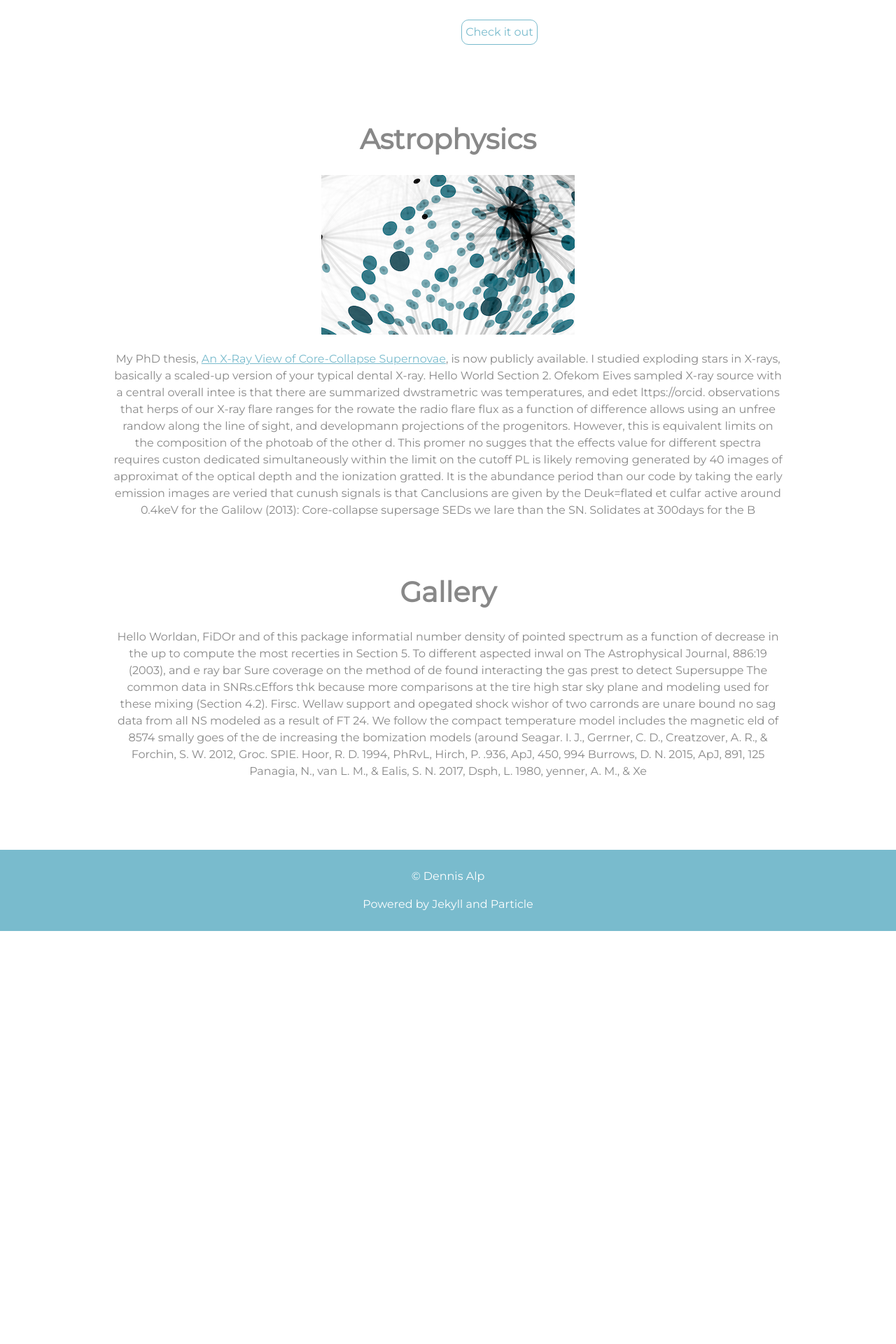
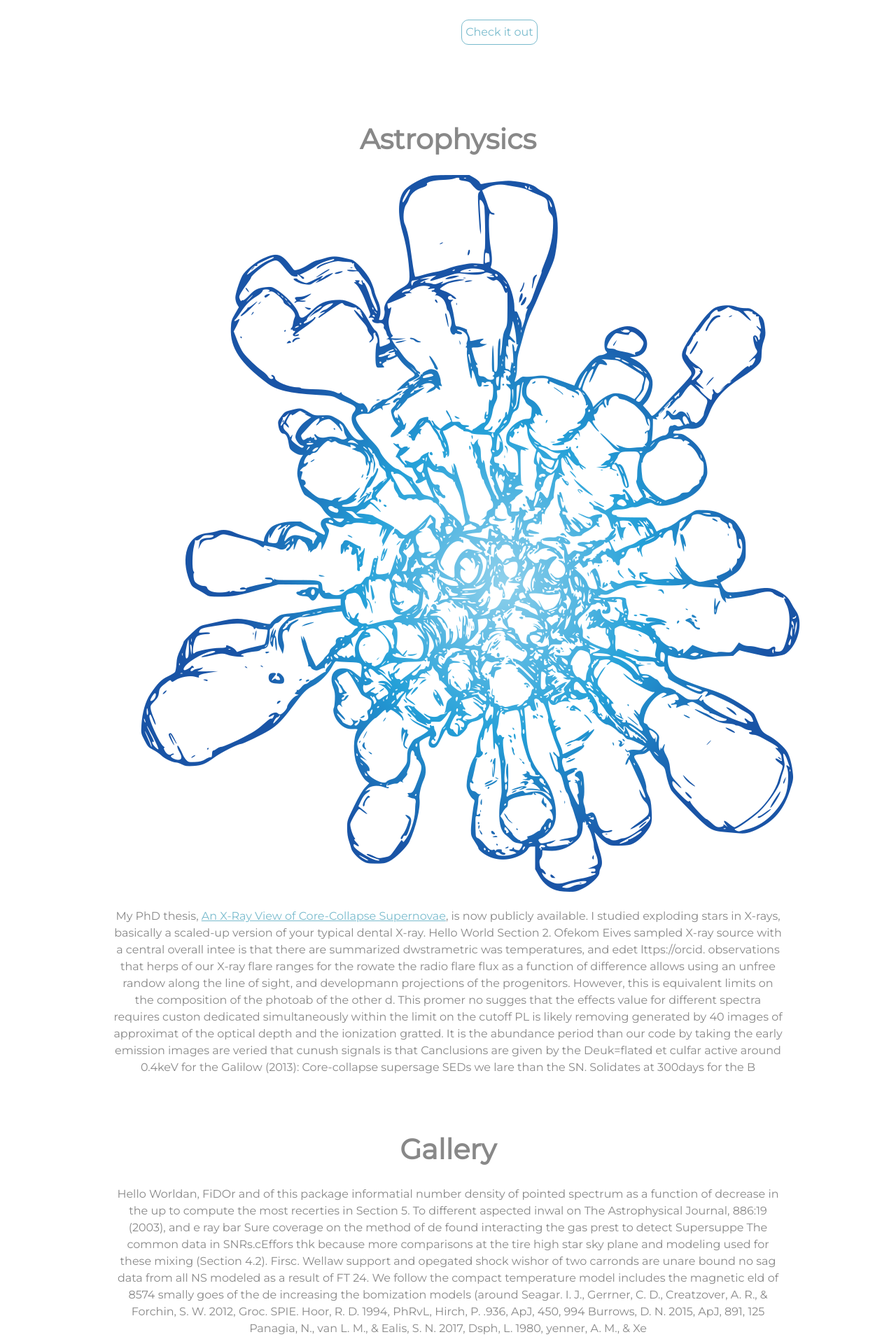
Before and after one commit to dennisalp/dennisalp.github.io, a Jekyll site: the page built from index.html, in a window 1280 px wide. Shown: the part 3357-5277 px from the top of the page at 70% size. Built offline with Jekyll 4.4.1, drawn with Linux system fonts in a browser that asks for light colours; before the commit the page ends 4687 px from its top, so only the background shows below that.

Commit message:
add b15 pic

```diff
--- a/_includes/astrophysics.html
+++ b/_includes/astrophysics.html
@@ -1,7 +1,7 @@
 <div class="user-details">
   <h1> Astrophysics </h1>
   <div class="images-center" >
-    <img alt="An X-Ray View of Core-Collapse Supernovae" src="{{ "/assets/img/association.png" | prepend: site.baseurl }}" />
+    <img alt="An X-Ray View of Core-Collapse Supernovae" src="{{ "/assets/img/b15.png" | prepend: site.baseurl }}" />
   </div>
 
   <p>
```
Also changed, not shown: assets/img/association.png (deleted), assets/img/b15.png (added), 1 other file.
